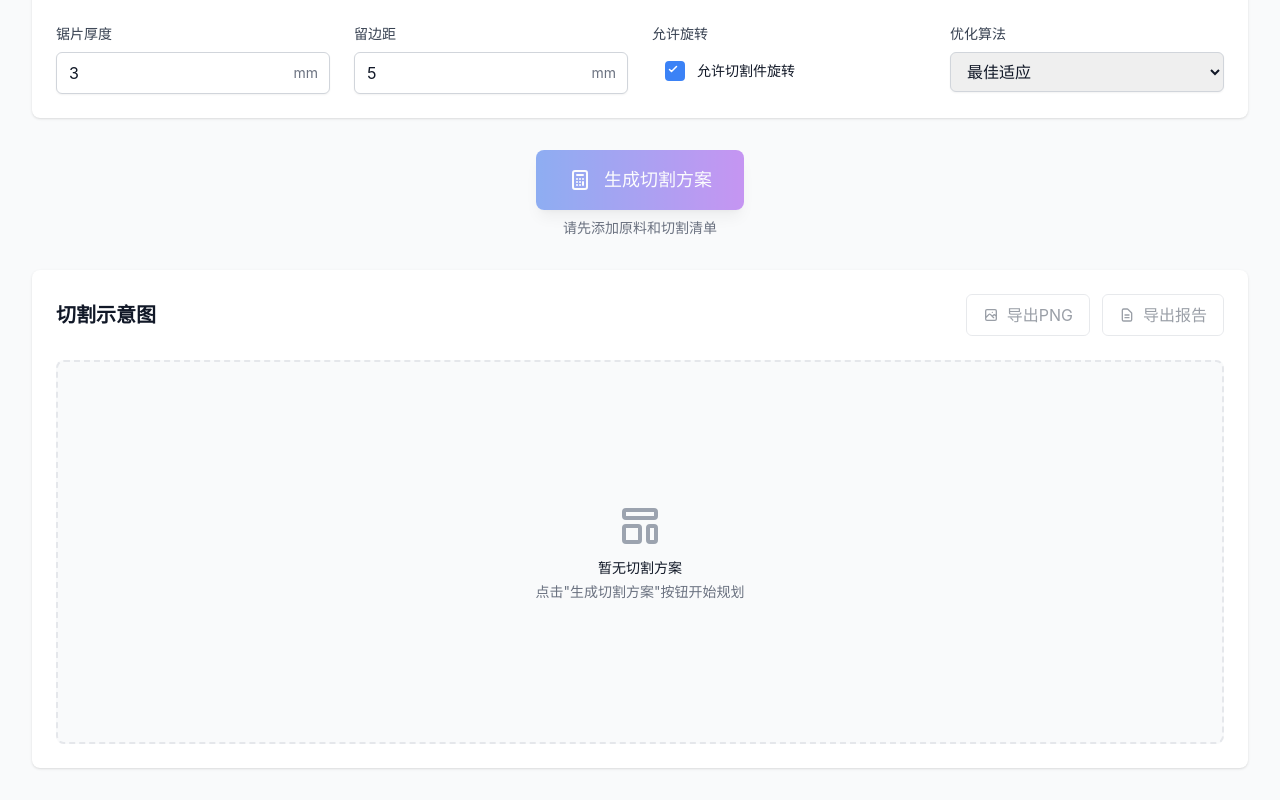
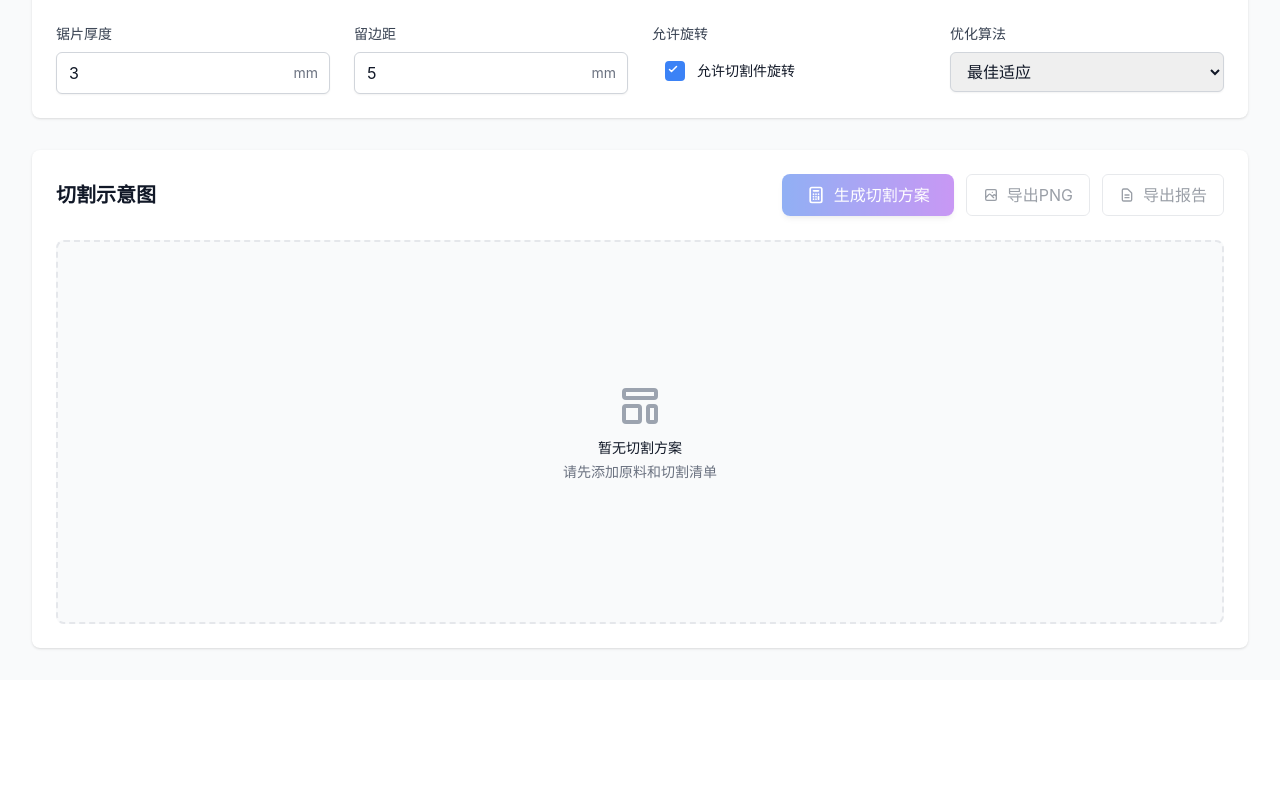
Before and after one commit to LunaDeerTech/CutPlanner, a Vue app: page / in a window 1280 px wide. Shown: the part 883-1683 px from the top of the page. After the commit the page ends 1563 px from the top, so only its background shows below. Built offline with nearby package versions, Linux system fonts and the light colour scheme.

Commit message:
feat: add generate cutting plan button and integrate with CuttingResultSection

```diff
--- a/src/components/CuttingResultSection.vue
+++ b/src/components/CuttingResultSection.vue
@@ -2,8 +2,20 @@
   <div class="bg-white rounded-lg shadow p-6">
     <div class="flex items-center justify-between mb-6">
       <h2 class="text-xl font-semibold text-gray-900">切割示意图</h2>
-      <!-- 导出按钮 -->
+      <!-- 操作按钮组 -->
       <div class="flex space-x-3">
+        <!-- 生成排版按钮 -->
+        <button
+          @click="generateCuttingPlan"
+          :disabled="!canGenerate"
+          class="inline-flex items-center px-6 py-2 text-base font-medium rounded-lg text-white bg-gradient-to-r from-blue-600 to-purple-600 hover:from-blue-700 hover:to-purple-700 disabled:opacity-50 disabled:cursor-not-allowed transition-all duration-200 shadow-md hover:shadow-lg"
+        >
+          <svg class="w-5 h-5 mr-2" fill="none" stroke="currentColor" viewBox="0 0 24 24">
+            <path stroke-linecap="round" stroke-linejoin="round" stroke-width="2" d="M9 7h6m0 10v-3m-3 3h.01M9 17h.01M9 14h.01M12 14h.01M15 11h.01M12 11h.01M9 11h.01M7 21h10a2 2 0 002-2V5a2 2 0 00-2-2H7a2 2 0 00-2 2v14a2 2 0 002 2z"/>
+          </svg>
+          生成切割方案
+        </button>
+        <!-- 导出按钮 -->
         <button
           @click="exportPNG"
           :disabled="!hasCuttingResult"
@@ -34,7 +46,9 @@
           <path stroke-linecap="round" stroke-linejoin="round" stroke-width="2" d="M4 5a1 1 0 011-1h14a1 1 0 011 1v2a1 1 0 01-1 1H5a1 1 0 01-1-1V5zM4 13a1 1 0 011-1h6a1 1 0 011 1v6a1 1 0 01-1 1H5a1 1 0 01-1-1v-6zM16 13a1 1 0 011-1h2a1 1 0 011 1v6a1 1 0 01-1 1h-2a1 1 0 01-1-1v-6z"/>
         </svg>
         <h3 class="mt-2 text-sm font-medium text-gray-900">暂无切割方案</h3>
-        <p class="mt-1 text-sm text-gray-500">点击"生成切割方案"按钮开始规划</p>
+        <p class="mt-1 text-sm text-gray-500">
+          {{ canGenerate ? '点击右上角"生成切割方案"按钮开始规划' : '请先添加原料和切割清单' }}
+        </p>
       </div>
       <div v-else class="text-center w-full">
         <div class="text-gray-600 mb-4">切割示意图将在此显示</div>
@@ -78,13 +92,20 @@ interface CuttingResultSummary {
 defineProps<{
   hasCuttingResult: boolean
   cuttingResult?: CuttingResultSummary
+  canGenerate?: boolean
 }>()
 
 // Emits
 const emit = defineEmits<{
   exportPNG: []
   exportReport: []
+  generateCuttingPlan: []
 }>()
+
+// 生成切割方案方法
+const generateCuttingPlan = () => {
+  emit('generateCuttingPlan')
+}
 
 // 导出功能方法
 const exportPNG = () => {
--- a/src/pages/HomePage.vue
+++ b/src/pages/HomePage.vue
@@ -43,27 +43,12 @@
         @update-settings="handleUpdateSettings"
       />
 
-      <!-- 4. 生成排版按钮 -->
-      <div class="text-center">
-        <button
-          @click="generateCuttingPlan"
-          :disabled="!canGenerate"
-          class="inline-flex items-center px-8 py-4 text-lg font-medium rounded-lg text-white bg-gradient-to-r from-blue-600 to-purple-600 hover:from-blue-700 hover:to-purple-700 disabled:opacity-50 disabled:cursor-not-allowed transition-all duration-200 shadow-lg hover:shadow-xl"
-        >
-          <svg class="w-6 h-6 mr-3" fill="none" stroke="currentColor" viewBox="0 0 24 24">
-            <path stroke-linecap="round" stroke-linejoin="round" stroke-width="2" d="M9 7h6m0 10v-3m-3 3h.01M9 17h.01M9 14h.01M12 14h.01M15 11h.01M12 11h.01M9 11h.01M7 21h10a2 2 0 002-2V5a2 2 0 00-2-2H7a2 2 0 00-2 2v14a2 2 0 002 2z"/>
-          </svg>
-          生成切割方案
-        </button>
-        <p v-if="!canGenerate" class="mt-2 text-sm text-gray-500">
-          请先添加原料和切割清单
-        </p>
-      </div>
-
-      <!-- 5. 切割示意图区域 -->
+      <!-- 4. 切割示意图区域 -->
       <CuttingResultSection
         :has-cutting-result="hasCuttingResult"
+        :can-generate="canGenerate"
         v-bind="hasCuttingResult && cuttingResult ? { cuttingResult } : {}"
+        @generate-cutting-plan="generateCuttingPlan"
         @export-p-n-g="handleExportPNG"
         @export-report="handleExportReport"
       />
```
